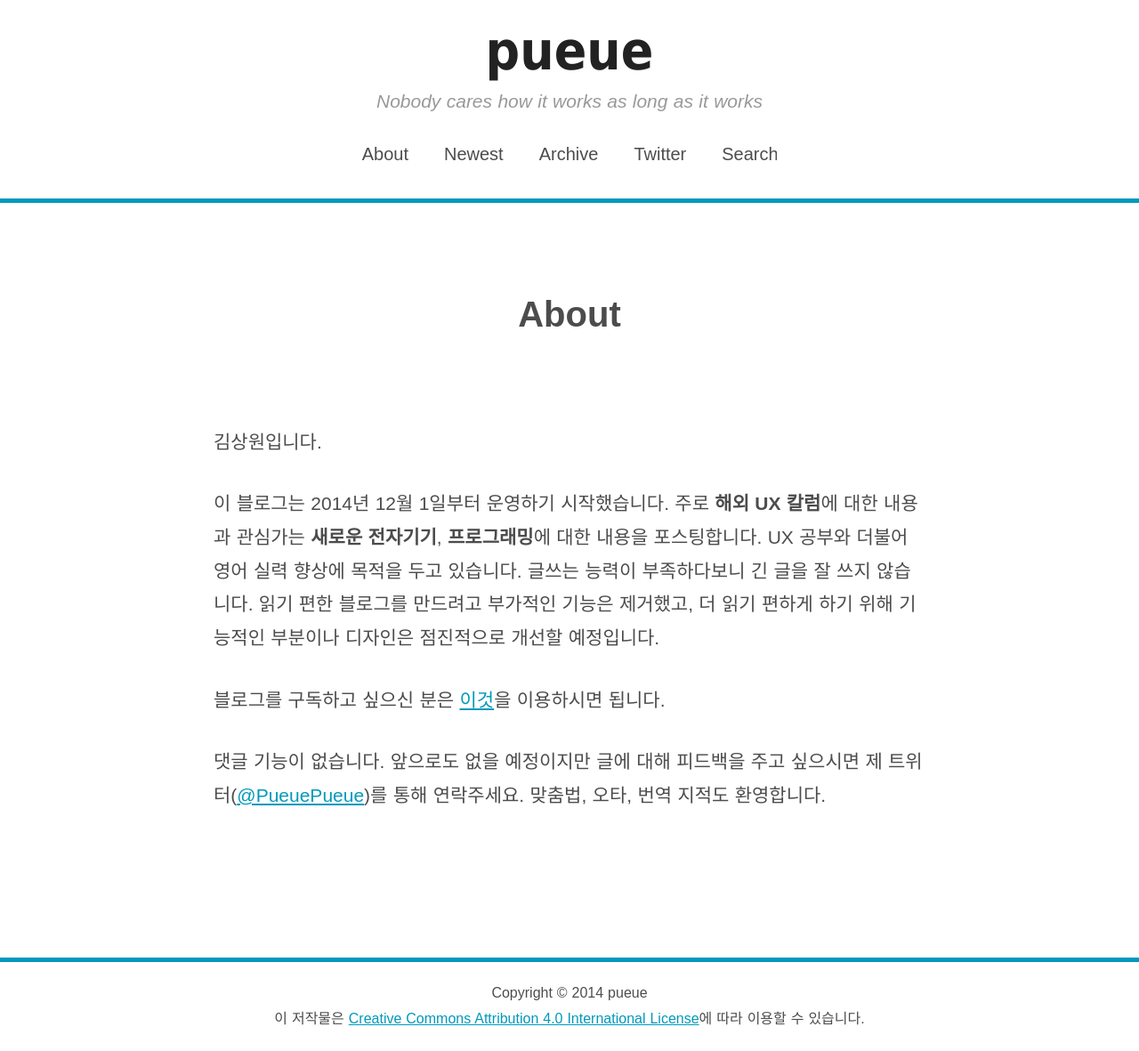
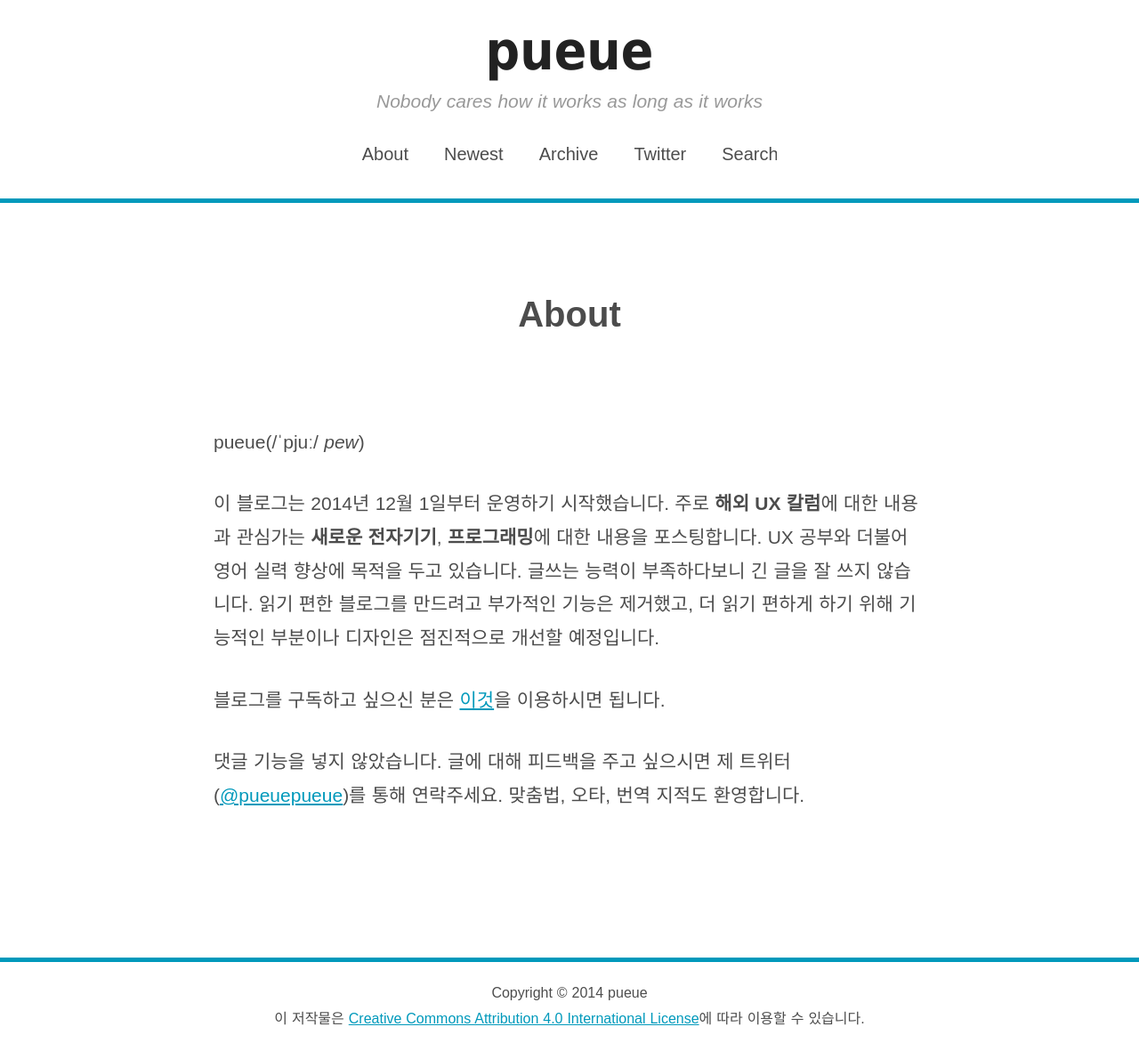
Before and after one commit to gloorx/gloorx.github.io, a Jekyll site: the page built from about.md, in a window 1280 px wide. Shown: the whole page at 89% size. Built offline with Jekyll 4.4.1, drawn with Linux system fonts in a browser that asks for light colours; some web fonts are replaced.

Commit message:
modify about

```diff
--- a/about.md
+++ b/about.md
@@ -2,12 +2,11 @@
 layout: page
 title: About
 permalink: /about/
-search_omit: true
 ---
-김상원입니다.
+pueue(/ˈpjuː/ *pew*)
 
 이 블로그는 2014년 12월 1일부터 운영하기 시작했습니다. 주로 **해외 UX 칼럼**에 대한 내용과 관심가는 **새로운 전자기기**, **프로그래밍**에 대한 내용을 포스팅합니다. UX 공부와 더불어 영어 실력 향상에 목적을 두고 있습니다. 글쓰는 능력이 부족하다보니 긴 글을 잘 쓰지 않습니다. 읽기 편한 블로그를 만드려고 부가적인 기능은 제거했고, 더 읽기 편하게 하기 위해 기능적인 부분이나 디자인은 점진적으로 개선할 예정입니다.
 
 블로그를 구독하고 싶으신 분은 [이것](http://pueue.com/feed.xml)을 이용하시면 됩니다.
 
-댓글 기능이 없습니다. 앞으로도 없을 예정이지만 글에 대해 피드백을 주고 싶으시면 제 트위터([@PueuePueue](http://twitter.com/pueuepueue))를 통해 연락주세요. 맞춤법, 오타, 번역 지적도 환영합니다.
+댓글 기능을 넣지 않았습니다. 글에 대해 피드백을 주고 싶으시면 제 트위터([@pueuepueue](http://twitter.com/pueuepueue))를 통해 연락주세요. 맞춤법, 오타, 번역 지적도 환영합니다.
```
Also changed, not shown: archive.md (+0 -3 lines).
